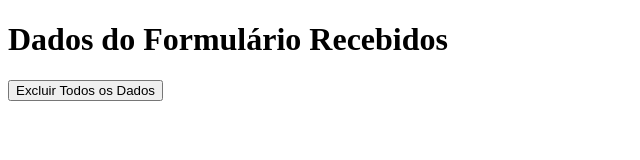
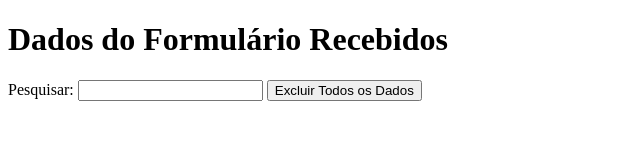
Before and after one commit to Thimans/projetoweb, a plain HTML site: page outra_pagina.html in a window 1280 px wide. Shown: the whole page, without its empty margins (0-640 px from the left). Drawn offline with Linux system fonts and the light colour scheme.

Commit message:
Update outra_pagina.html

```diff
--- a/outra_pagina.html
+++ b/outra_pagina.html
@@ -7,16 +7,23 @@
 </head>
 <body>
     <h1>Dados do Formulário Recebidos</h1>
+
+    <!-- Adicione um campo de pesquisa -->
+    <label for="pesquisa">Pesquisar:</label>
+    <input type="text" id="pesquisa" oninput="pesquisarDados()">
+    <button type="button" onclick="excluirTodosDados()">Excluir Todos os Dados</button>
+
     <ul id="lista-dados">
         <!-- Os dados preenchidos serão exibidos aqui -->
     </ul>
 
-    <button type="button" onclick="excluirTodosDados()">Excluir Todos os Dados</button>
-
     <script>
         window.onload = function() {
+            exibirDados();
+        };
+
+        function exibirDados() {
             const listaDados = document.getElementById('lista-dados');
-
             // Recuperando os dados do localStorage
             const nome = localStorage.getItem('nome');
             const email = localStorage.getItem('email');
@@ -34,6 +41,9 @@
                 'Mensagem': mensagem,
                 'Data de Envio': dataEnvio
             };
+
+            listaDados.innerHTML = ''; // Limpar a lista
+
             for (const chave in dados) {
                 if (dados[chave]) {
                     const listItem = document.createElement('li');
@@ -41,7 +51,7 @@
                     listaDados.appendChild(listItem);
                 }
             }
-        };
+        }
 
         function excluirTodosDados() {
             localStorage.removeItem('nome');
@@ -51,11 +61,26 @@
             localStorage.removeItem('mensagem');
             localStorage.removeItem('dataEnvio');
 
-            // Limpar a lista na página
+            exibirDados(); // Atualizar a exibição após a exclusão
+        }
+
+        // Função para pesquisar dados
+        function pesquisarDados() {
+            const termoPesquisa = document.getElementById('pesquisa').value.toLowerCase();
             const listaDados = document.getElementById('lista-dados');
-            while (listaDados.firstChild) {
-                listaDados.removeChild(listaDados.firstChild);
-            }
+
+            // Filtrar dados com base no termo de pesquisa
+            const itensFiltrados = Array.from(listaDados.children).filter(item => {
+                return item.textContent.toLowerCase().includes(termoPesquisa);
+            });
+
+            // Limpar a lista
+            listaDados.innerHTML = '';
+
+            // Adicionar os itens filtrados de volta à lista
+            itensFiltrados.forEach(item => {
+                listaDados.appendChild(item);
+            });
         }
     </script>
 </body>
```
